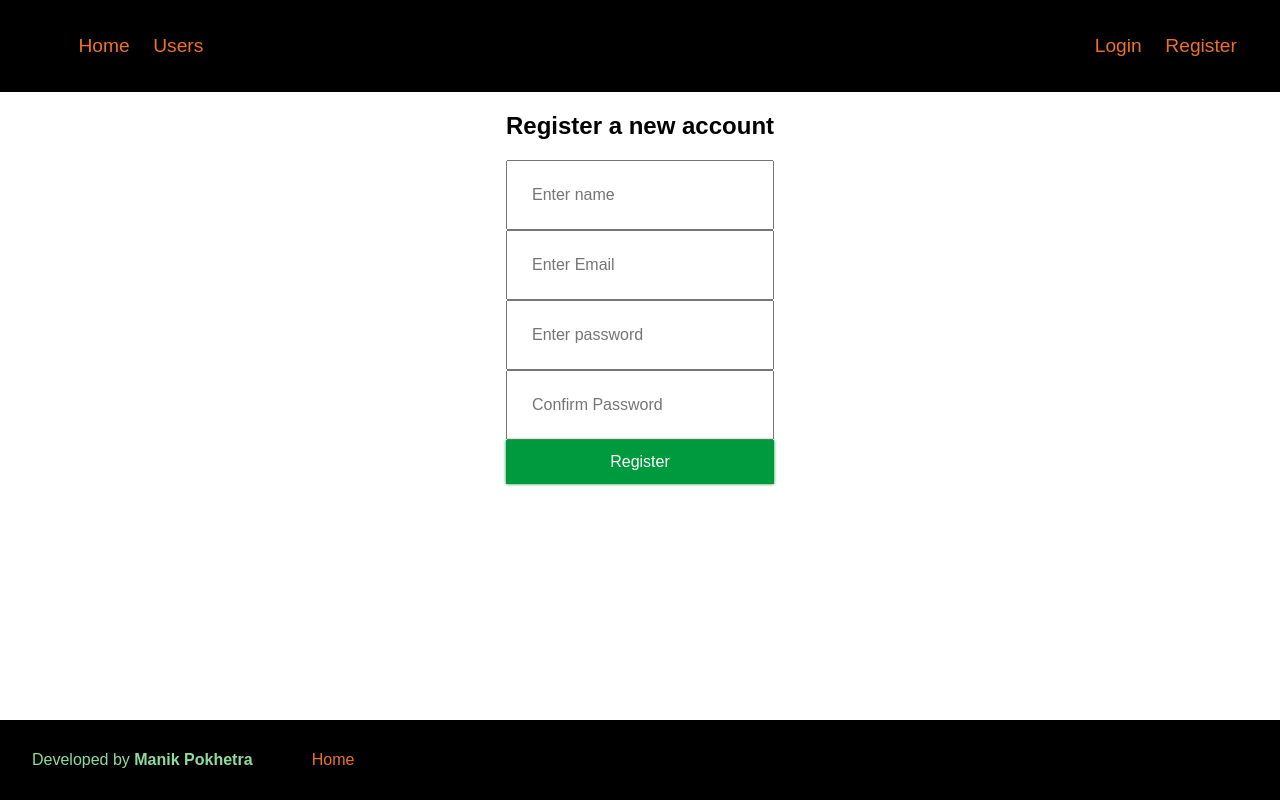
After one commit to manikpokhetra79/MernEcommerceApp, a Node server app: page /users/register in a window 1280 px wide. The commit adds this page. Run offline with Node 20, Linux system fonts and the light colour scheme; some libraries are stand-ins or nearby versions.

Commit message:
installed passport,localStrategy Created login and register page

```diff
--- /dev/null
+++ b/assets/css/forms.css
@@ -0,0 +1,18 @@
+.form-container {
+  margin: auto; }
+  .form-container form {
+    display: flex;
+    flex-direction: column;
+    margin-bottom: 2.5rem; }
+    .form-container form input {
+      padding: 1.5rem;
+      font-size: 1rem;
+      outline: none; }
+      .form-container form input[type=submit] {
+        color: white;
+        background-color: #009A3E;
+        box-shadow: 0 0 3px #009A3E;
+        border: none;
+        padding: 0.8rem; }
+        .form-container form input[type=submit]:hover {
+          box-shadow: none; }
--- a/assets/css/home.css
+++ b/assets/css/home.css
@@ -22,6 +22,8 @@ body {
         font-size: 1.2rem; }
         #navbar header ul li a:hover {
           color: #8EDC9D; }
+    #navbar header ul #right-nav {
+      margin-right: 1.5rem; }
 
 #main-body {
   padding-bottom: 5rem;
--- /dev/null
+++ b/assets/scss/forms.scss
@@ -0,0 +1,24 @@
+.form-container{
+    margin: auto;
+    // form scss
+    form{
+        display: flex;
+        flex-direction: column;
+        margin-bottom: 2.5rem;
+        input{
+            padding: 1.5rem;
+            font-size: 1rem;
+            outline : none;
+            &[type=submit]{
+                color: rgb(255, 255, 255);
+                background-color: #009A3E;
+                box-shadow: 0 0 3px #009A3E;
+                border: none;
+                padding: 0.8rem;
+                &:hover{
+                    box-shadow: none;
+                }
+            }
+        }
+    }
+}
--- a/assets/scss/home.scss
+++ b/assets/scss/home.scss
@@ -30,6 +30,10 @@ body{
                 }
             }
         }
+    // right nav
+    #right-nav{
+        margin-right: 1.5rem;
+    }
     }
 }
 // main body
--- a/config/mongoose.js
+++ b/config/mongoose.js
@@ -3,6 +3,6 @@ mongoose.connect('mongodb://localhost/ecom_app_db');
 const db = mongoose.connection;
 db.on('error',console.error.bind(console,"Database connection error:"));
 db.once('open',function(){
-    console.log("Successfully connected to databse");
+    console.log("Successfully connected to database");
 });
 module.exports = db;
--- /dev/null
+++ b/config/passport-local.js
@@ -0,0 +1,50 @@
+const passport = require('passport');
+const localStrategy = require('passport-local').Strategy;
+const User = require('../models/users');
+// authentication strategy
+passport.use(new localStrategy({
+    usernameField : 'email',
+},function(email,password,done){
+    User.findOne({email : email},function(err,user){
+        if (err) {
+            return done(err);
+         }
+        if (!user || user.password != password) {
+            console.log("Incorrect email || password");
+          return done(null, false);
+        }
+         // if credentials are valid, provide call with the user that is authenticated
+         console.log("User Authenticated");
+        return done(null,user);
+    });
+}
+))
+
+// transfer user data after successful login
+
+passport.serializeUser(function(user,done){
+    done(null, user.id);
+});
+passport.deserializeUser(function(id,done){
+    User.findById(id,function(err,user){
+        done(err, user);
+    })
+});
+
+// create middlewares
+passport.checkAuthentication= function(req,res,next){
+    if(req.isAuthenticated()){
+        return res.redirect('/');
+    }else{
+        return res.redirect('/login');
+    }
+    next();
+}
+
+passport.setAuthenticatedUser = function(req,res,next){
+    if(req.isAuthenticated()){
+        res.locals.user = req.user;
+    }
+    next();
+}
+module.exports = passport;
--- /dev/null
+++ b/controller/users_controller.js
@@ -0,0 +1,27 @@
+
+// pages
+module.exports.user = function(req,res){
+    if(req.user){
+        return res.redirect('/users/login');
+    }else{
+        return res.redirect('/users/register');
+    }
+}
+module.exports.login = function(req,res){
+    if(req.user){
+        return res.redirect('/');
+    }else{
+        return res.render('user_login',{
+            title : "Login Page"
+        });
+    }
+}
+module.exports.register = function(req,res){
+    if(req.user){
+        return res.redirect('/');
+    }else{
+        return res.render('user_register',{
+            title : "Register Page"
+        });
+    }
+}
--- a/index.js
+++ b/index.js
@@ -2,7 +2,13 @@ const express = require('express');
 const port = 8000;
 const sassMiddleware = require('node-sass-middleware');
 const expressLayouts = require('express-ejs-layouts');
-
+//cookieparser,session
+const cookieParser = require('cookie-parser');
+const session = require('express-session');
+// passport,localStrategy,db
+const passport = require('passport');
+const localStrategy = require('./config/passport-local');
+const db = require('./config/mongoose');
 const app = express();
 // use sass middleware
 app.use(sassMiddleware({
@@ -22,6 +28,20 @@ app.use(expressLayouts);
 // extract scripts and stylesheets
 app.set("layout extractScripts",true);
 app.set("layout extractStyles",true);
+// session
+app.use(session({
+    name : 'appUser',
+    secret : 'notgonnatellyou',
+    resave : 'false',
+    saveUninitialized : true,
+    cookie:{
+        maxAge: (1000*60*100)
+    }
+}))
+// passport middlewares
+app.use(passport.initialize());
+app.use(passport.session());
+app.use(passport.setAuthenticatedUser);
 // route for homepage
 app.use('/',require('./routes/index'));
 app.listen(port,function(err){
--- a/package.json
+++ b/package.json
@@ -21,10 +21,14 @@
   },
   "homepage": "https://github.com/manikpokhetra79/MernEcommerceApp#readme",
   "dependencies": {
+    "cookie-parser": "^1.4.5",
     "ejs": "^3.1.6",
     "express": "^4.17.1",
     "express-ejs-layouts": "^2.5.1",
+    "express-session": "^1.17.2",
     "mongoose": "^5.13.3",
-    "node-sass-middleware": "^0.11.0"
+    "node-sass-middleware": "^0.11.0",
+    "passport": "^0.4.1",
+    "passport-local": "^1.0.0"
   }
 }
--- a/routes/index.js
+++ b/routes/index.js
@@ -3,5 +3,6 @@ const router = express.Router();
 const homeController = require('../controller/home_controller');
 // route for homepage
 router.get('/',homeController.home);
-
+// route for /users
+router.use('/users',require('./users'));
 module.exports = router;
--- a/views/_header.ejs
+++ b/views/_header.ejs
@@ -1,10 +1,15 @@
 <div id="navbar">
-    <header>
+    <header id="main-header">
         <nav>
-            <ul>
+            <ul id="left-nav">
                 <li>
-                    <a href="/">Home</a>
+                   <a href="/">Home</a>
+                   <a href="/users">Users</a>
                 </li>
+                <li id="right-nav">
+                     <a href="/users/login">Login</a>
+                    <a href="/users/register">Register</a>
+                 </li>
             </ul>
         </nav>
     </header>
--- a/views/layout.ejs
+++ b/views/layout.ejs
@@ -6,6 +6,7 @@
     <meta name="viewport" content="width=device-width, initial-scale=1.0">
     <title><%= title%></title>
     <link rel="stylesheet" href="/css/home.css">
+    <%- style %>
 </head>
 <body>
 
--- /dev/null
+++ b/views/user_register.ejs
@@ -0,0 +1,11 @@
+<link rel="stylesheet" href="/css/forms.css">
+<div class="form-container">
+  <h2>Register a new account</h2>
+    <form action="/users/create" method="POST">
+       <input type="text" name="name" placeholder="Enter name" required>
+       <input type="email" name="email" placeholder="Enter Email" required>
+       <input type="password" name="password" placeholder="Enter password" required>
+       <input type="password" name="confirm_password" placeholder="Confirm Password" required>
+       <input type="submit" value="Register">
+     </form>
+   </div>
```
Also changed, not shown: routes/users.js (added, +11 -0 lines), views/user_login.ejs (added, +10 -0 lines), 1 other file.
